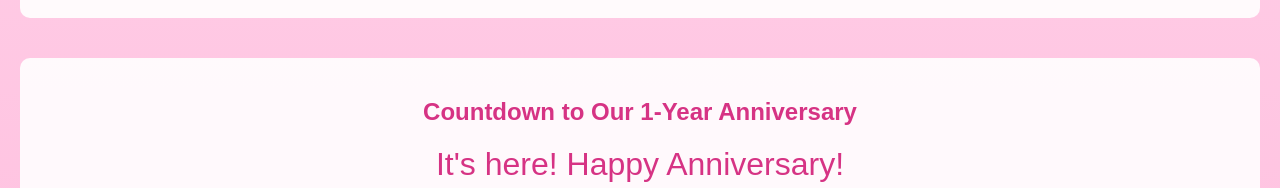
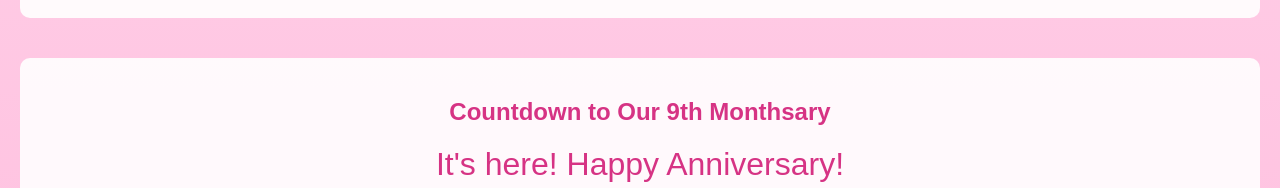
Before and after one commit to MiguelTheGreat1/monthsary-site, a plain HTML site: page index.html in a window 1280 px wide. Shown: the part 1090-1278 px from the top of the page. Drawn offline with Linux system fonts and the light colour scheme.

Commit message:
Update index.html

```diff
--- a/index.html
+++ b/index.html
@@ -28,7 +28,7 @@
     </section>
 
     <section id="countdown">
-        <h2>Countdown to Our 1-Year Anniversary</h2>
+        <h2>Countdown to Our 9th Monthsary</h2>
         <div id="timer">Loading...</div>
     </section>
 
```
